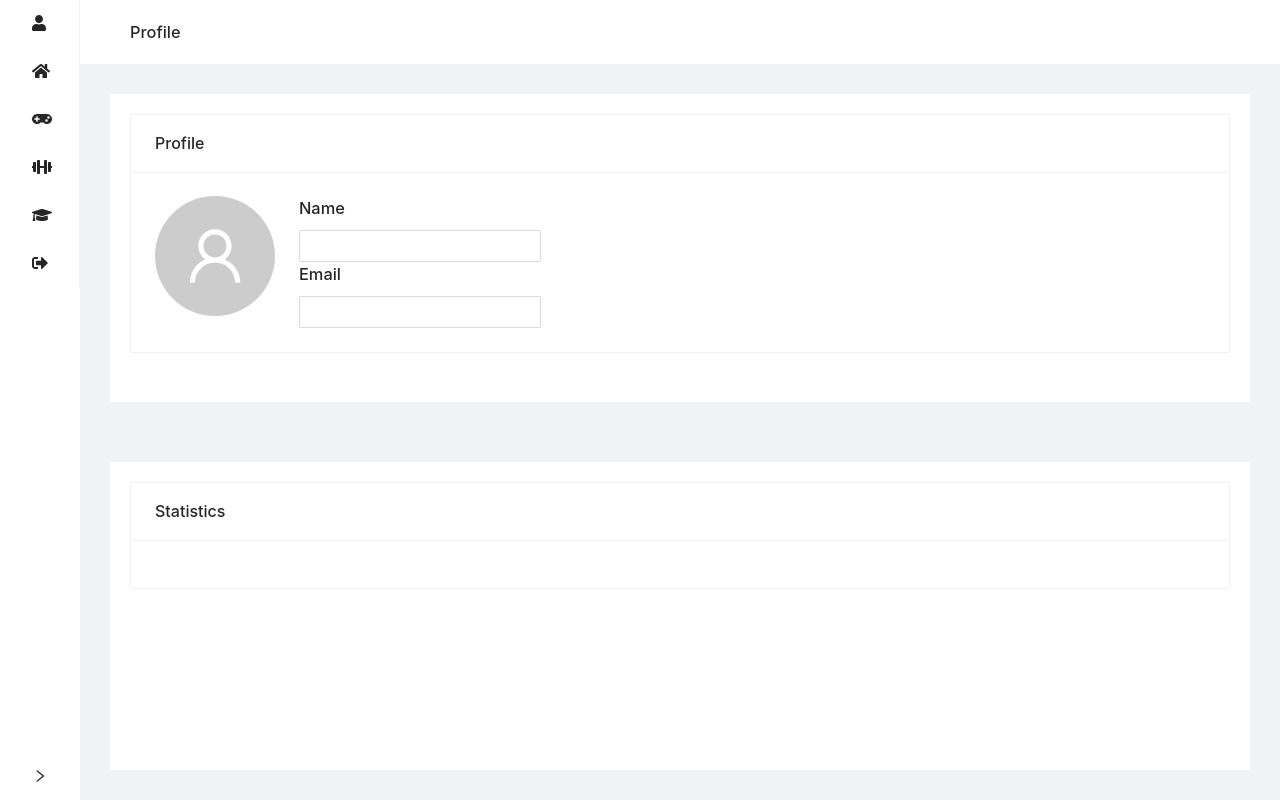
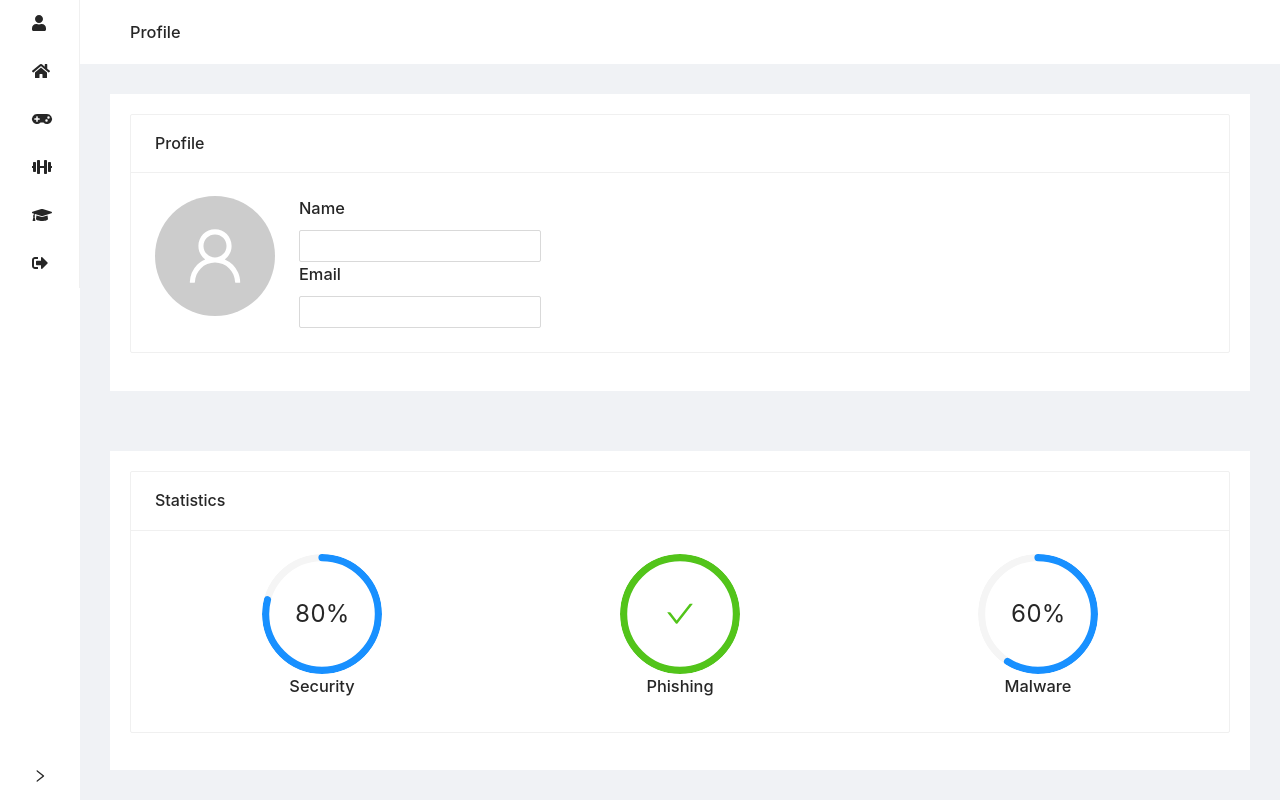
Before and after one commit to rmrt1n/hilti-app, a Next.js app: page /profile in a window 1280 px wide. Built offline with nearby package versions, Linux system fonts and the light colour scheme.

Commit message:
added profile stats (hardcoded)

```diff
--- /dev/null
+++ b/components/Stat.js
@@ -0,0 +1,10 @@
+import { Progress } from 'antd'
+
+export default function Stat({ text, percent }) {
+  return (
+    <div style={{ display: 'flex', flexDirection: 'column', alignItems: 'center' }}>
+      <Progress percent={ percent } type="circle" />
+      <h1>{ text }</h1>
+    </div>
+  )
+}
--- a/pages/profile.js
+++ b/pages/profile.js
@@ -1,7 +1,7 @@
 import MainContent from '../components/MainContent'
-import { Avatar, Button, Input, Card, Row, Col
-} from 'antd'
+import { Avatar, Button, Input, Card, Row, Col, Progress } from 'antd'
 import UserOutlined from '@ant-design/icons/UserOutlined'
+import Stat from '../components/Stat'
 import { useState } from 'react'
 
 export default function Profile() {
@@ -40,6 +40,17 @@ export default function Profile() {
 
       <MainContent>
         <Card title="Statistics">
+          <Row gutter={ 24 }>
+            <Col span={ 8 }>
+              <Stat percent={ 80 } text="Security"/>
+            </Col>
+            <Col span={ 8 }>
+              <Stat percent={ 100 } text="Phishing"/>
+            </Col>
+            <Col span={ 8 }>
+              <Stat percent={ 60 } text="Malware"/>
+            </Col>
+          </Row>
         </Card>
       </MainContent>
     </>
```
